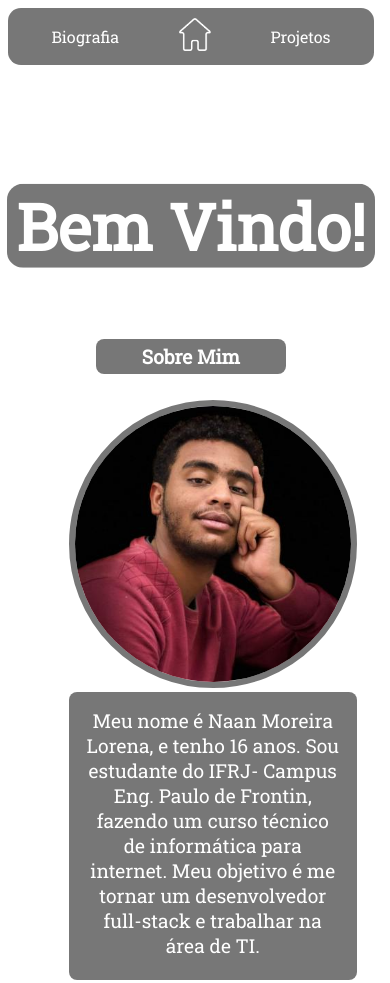
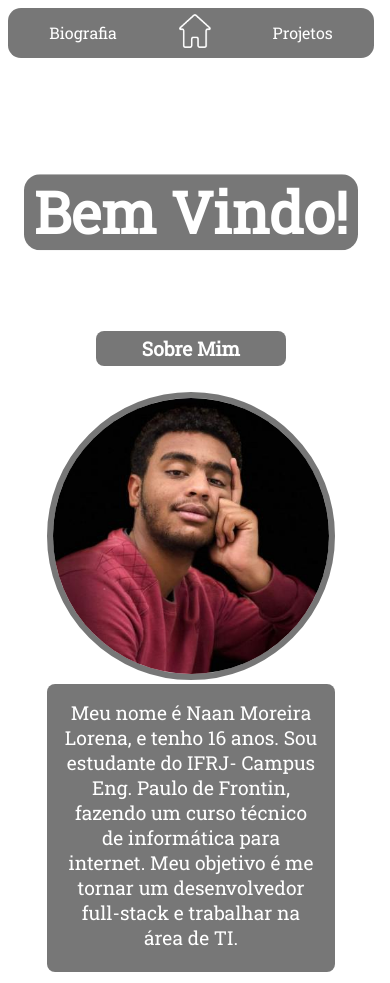
Before and after one commit to NaanMLorena/WebSite-Test, a plain HTML site: page index.html in a window 390 px wide. Shown: the top 983 px of the page. Drawn offline with Linux system fonts and the light colour scheme.

Commit message:
Add files via upload

```diff
--- a/styles/styles-index.css
+++ b/styles/styles-index.css
@@ -107,6 +107,22 @@ a:hover {
 
 }
 
+@media (max-width:1000px) {
+
+.navbar {
+    border-radius: 0.8rem;
+}
+
+.container {
+    margin: 0.4rem;
+}
+
+.menu-icon {
+    width: 1.4rem;
+}
+
+}
+
 
 /* ÍCONE INICIAL */
 
@@ -208,7 +224,7 @@ a:hover {
 @media (max-width: 1000px) {
 
 .content-item {
-    font-size: 2rem;
+    font-size: 1.8rem;
 }
 
 .content-style {
@@ -382,6 +398,12 @@ a:hover {
 }
 
 @media (max-width: 1000px) {
+
+.sobre-information {
+    margin-inline: 10%;
+    justify-content: center;
+    text-align: center;
+}
 
 .perfil-img img {
     height: 18rem;
```
